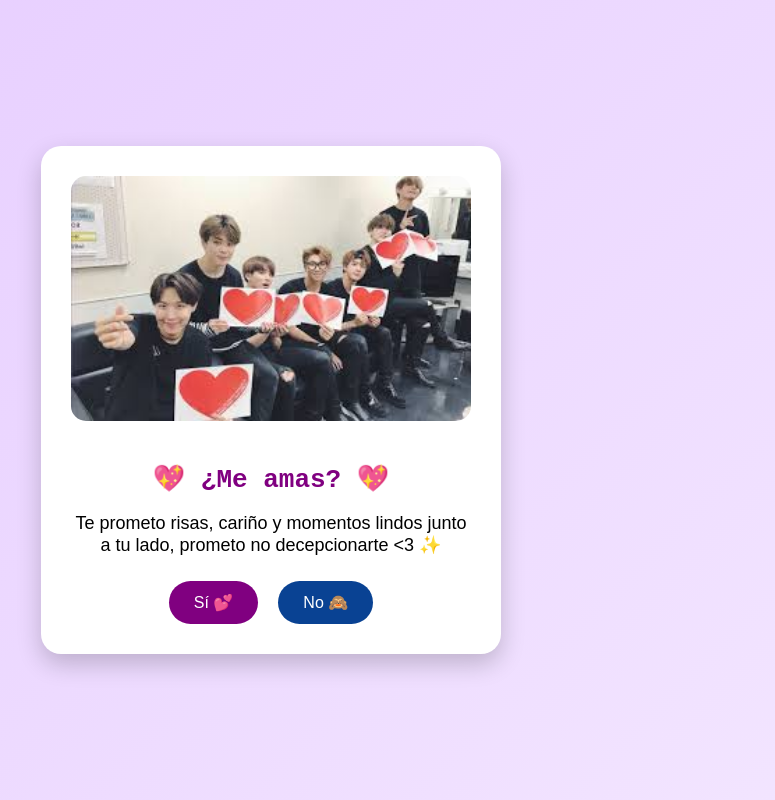
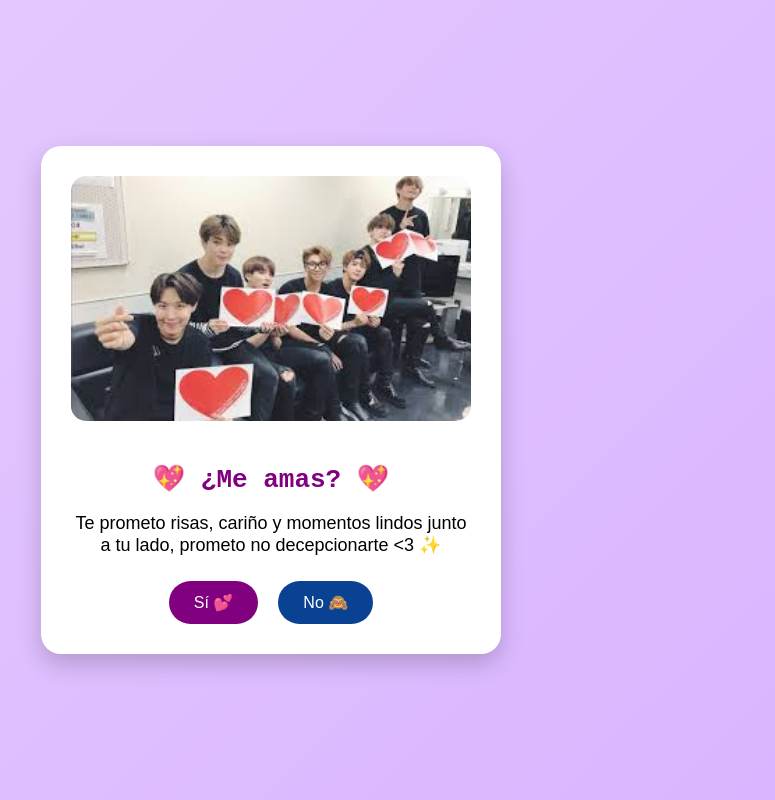
Before and after one commit to JeremyL10/TE-AMO, a plain HTML site: page index.html in a window 1280 px wide. Shown: the whole page, without its empty margins (369-1144 px from the left). Drawn offline with Linux system fonts and the light colour scheme.

Commit message:
Update index.html

```diff
--- a/index.html
+++ b/index.html
@@ -11,7 +11,7 @@
       display: flex;
       justify-content: center;
       align-items: center;
-      background: linear-gradient(135deg, #e6ccff, #f3e6ff);
+      background: linear-gradient(135deg, #e6ccff, #d9b3ff);
       font-family: 'Arial', sans-serif;
       text-align: center;
     }
```
